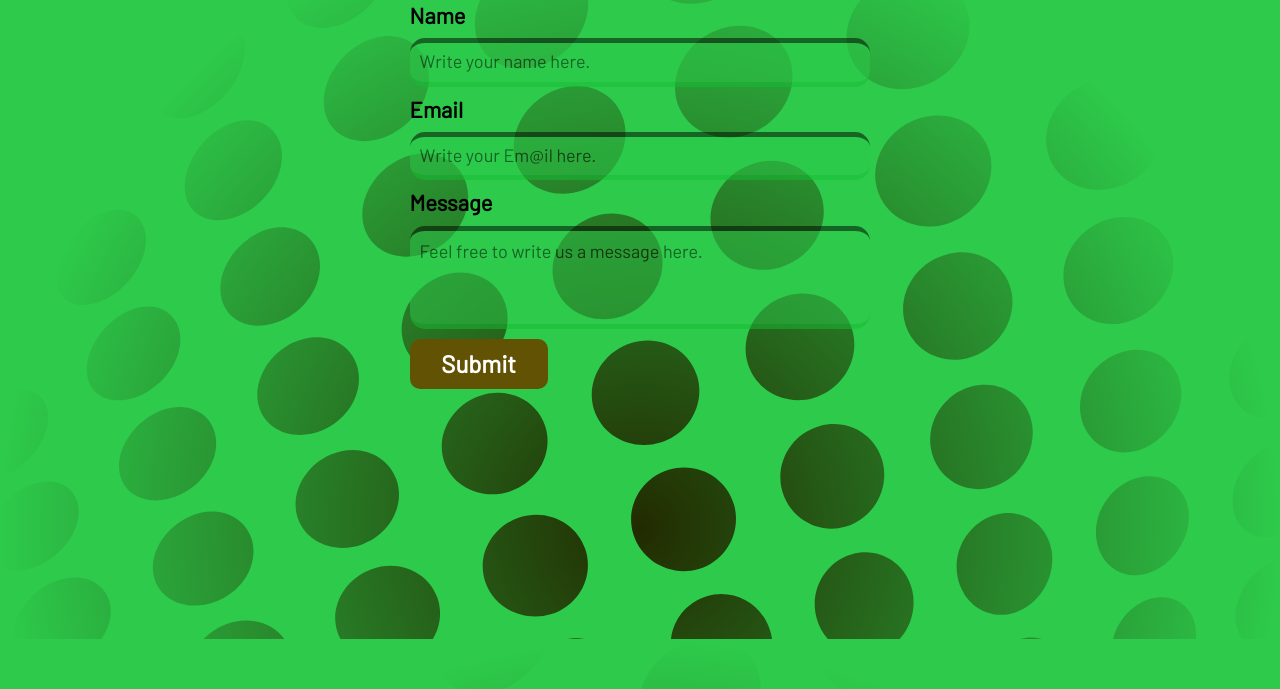
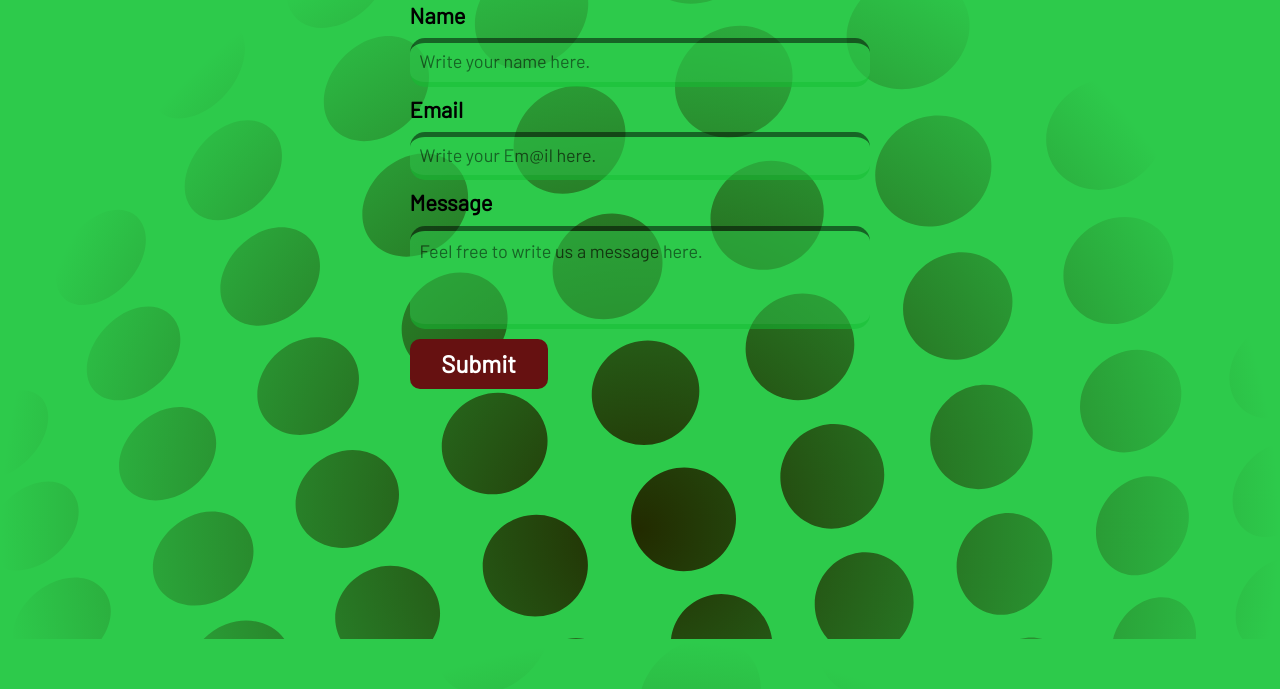
Before and after one commit to emalgari/project-1, a plain HTML site: page pages/contact-us.html in a window 1280 px wide. Shown: the part 111-800 px from the top of the page. Drawn offline with nearby package versions, Linux system fonts and the light colour scheme.

Commit message:
change color on submit button to harmonize with navbar button colors

```diff
--- a/style/style.css
+++ b/style/style.css
@@ -359,11 +359,11 @@ table, th, td{
     color: white;
     font-size: 24px;
     font-weight: bold;
-    background-color: #625204;
+    background-color: rgb(102, 17, 17);
 }
 .hero .contact-us .form .btn:hover{
     cursor: pointer;
-    background-color: #85700b;
+    background-color: rgb(182, 37, 34);
     color: bisque;
     transition: 0.3s ease-in-out;
 }
```
